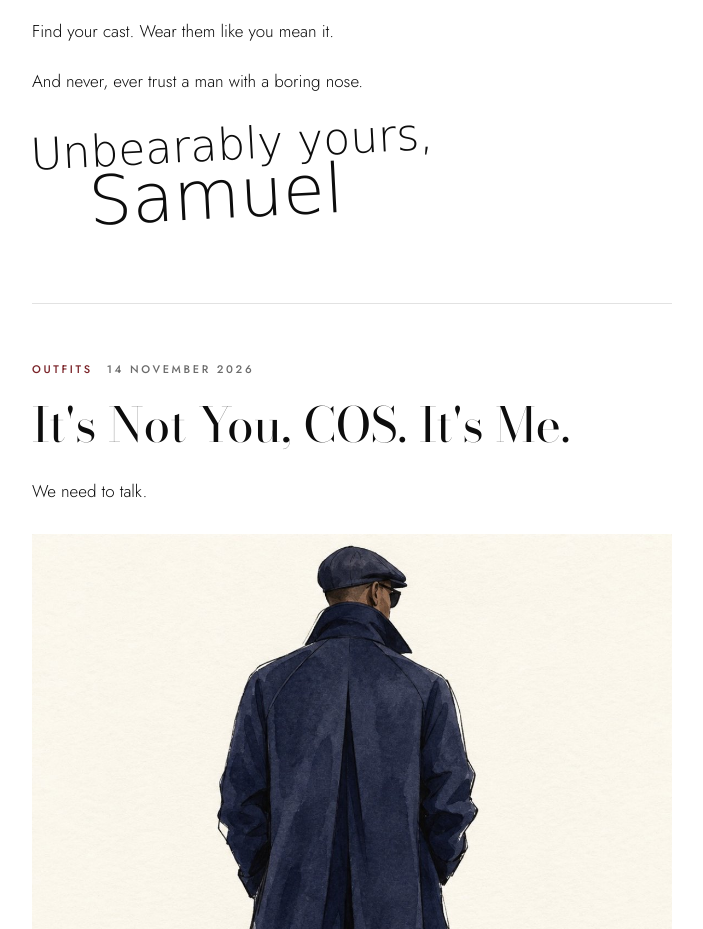
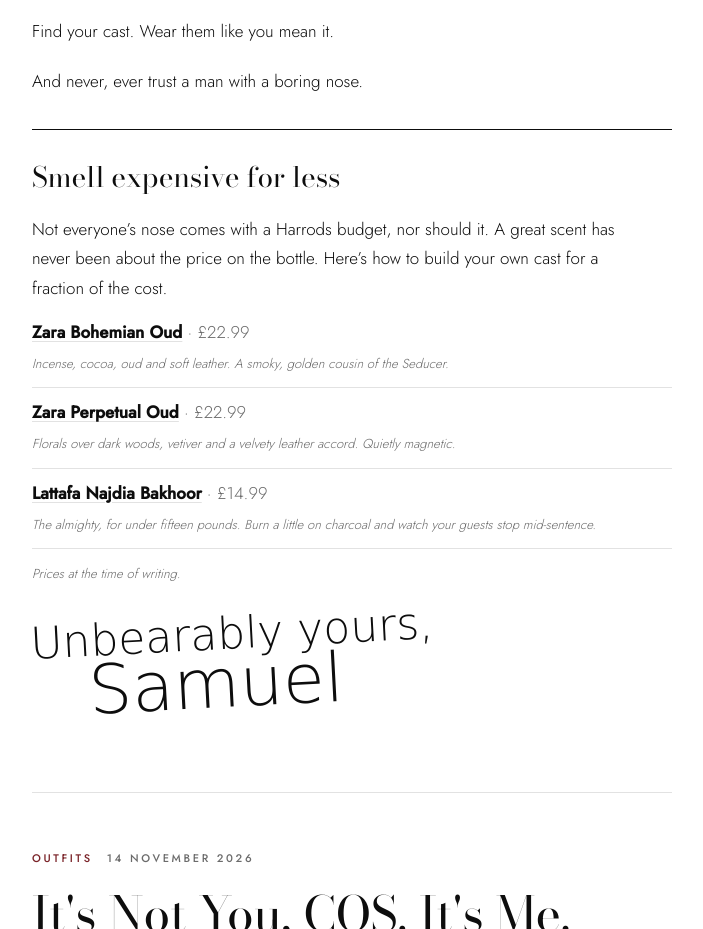
Before and after one commit to Unbearablybourgeois/unbearablybourgeois.github.io, a plain HTML site: page index.html in a window 1280 px wide. Shown: the part 2780-3709 px from the top of the page, without its empty margins (288-991 px from the left). Drawn offline with nearby package versions, Linux system fonts and the light colour scheme; a web font is replaced by a local one.

Commit message:
Nose post: smell expensive for less
Co-Authored-By: Claude Opus 5.5 <noreply@anthropic.com>
Claude-Session: https://claude.ai/code/session_01L8DByS96U7mYkfHpvtZQBx

```diff
--- a/index.html
+++ b/index.html
@@ -145,7 +145,8 @@ const POSTS = [
           "It&rsquo;s not a fragrance. It&rsquo;s an arrival. It&rsquo;s what home smells like when home is trying to impress you.",
           "So here&rsquo;s my question for you: if your outfit is the first thing people notice, why is your scent so often an afterthought?",
           "Find your cast. Wear them like you mean it.",
-          "And never, ever trust a man with a boring nose."
+          "And never, ever trust a man with a boring nose.",
+      {"html": "<div class=\"edit\"><h3>Smell expensive for less</h3><p>Not everyone&rsquo;s nose comes with a Harrods budget, nor should it. A great scent has never been about the price on the bottle. Here&rsquo;s how to build your own cast for a fraction of the cost.</p><ul><li><strong><a href=\"https://www.zara.com/uk/en/bohemian-oud-edp-80-ml---2-71-oz-p20110384.html\" target=\"_blank\" rel=\"noopener\">Zara Bohemian Oud</a></strong> <span class=\"price\">· £22.99</span><br><span class=\"note\">Incense, cocoa, oud and soft leather. A smoky, golden cousin of the Seducer.</span></li><li><strong><a href=\"https://www.zara.com/uk/en/perpetual-oud-edp-80-ml---2-72-oz-p20110393.html\" target=\"_blank\" rel=\"noopener\">Zara Perpetual Oud</a></strong> <span class=\"price\">· £22.99</span><br><span class=\"note\">Florals over dark woods, vetiver and a velvety leather accord. Quietly magnetic.</span></li><li><strong><a href=\"https://emiratesoud.co.uk/products/bakhoor-najdia-incense-100g-lattafa\" target=\"_blank\" rel=\"noopener\">Lattafa Najdia Bakhoor</a></strong> <span class=\"price\">· £14.99</span><br><span class=\"note\">The almighty, for under fifteen pounds. Burn a little on charcoal and watch your guests stop mid-sentence.</span></li></ul><p class=\"note\">Prices at the time of writing.</p></div>"}
     ]
   },
   {
```
